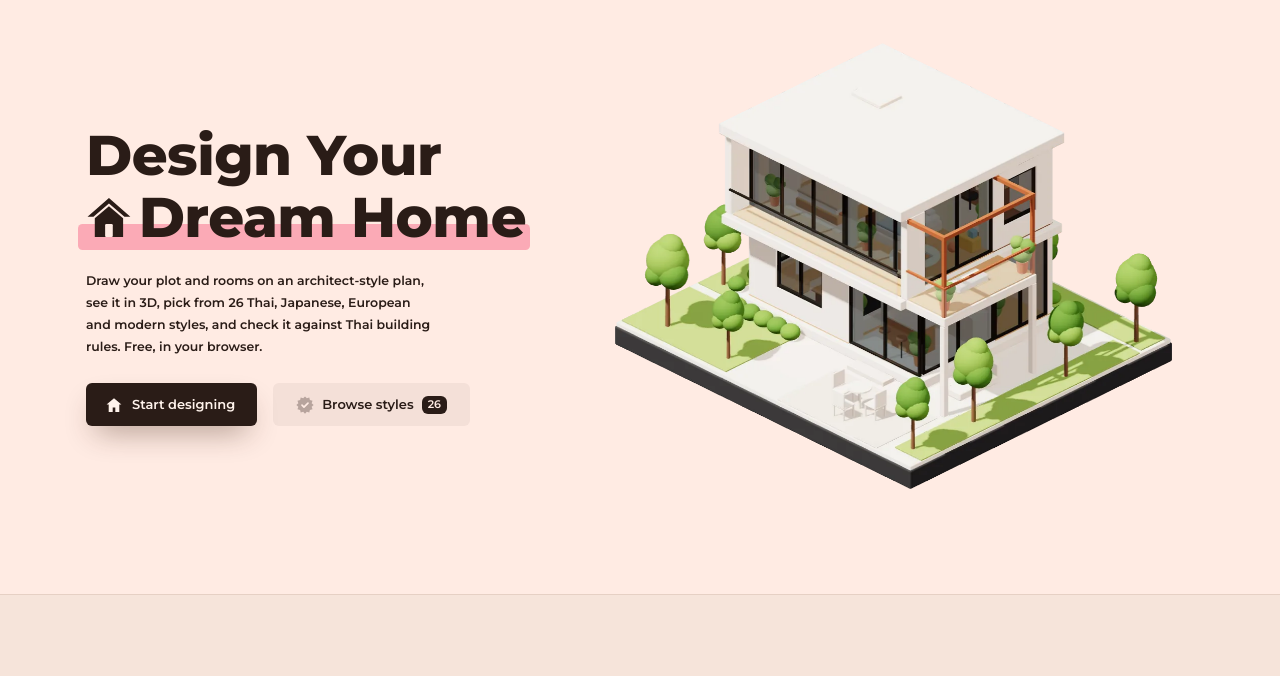
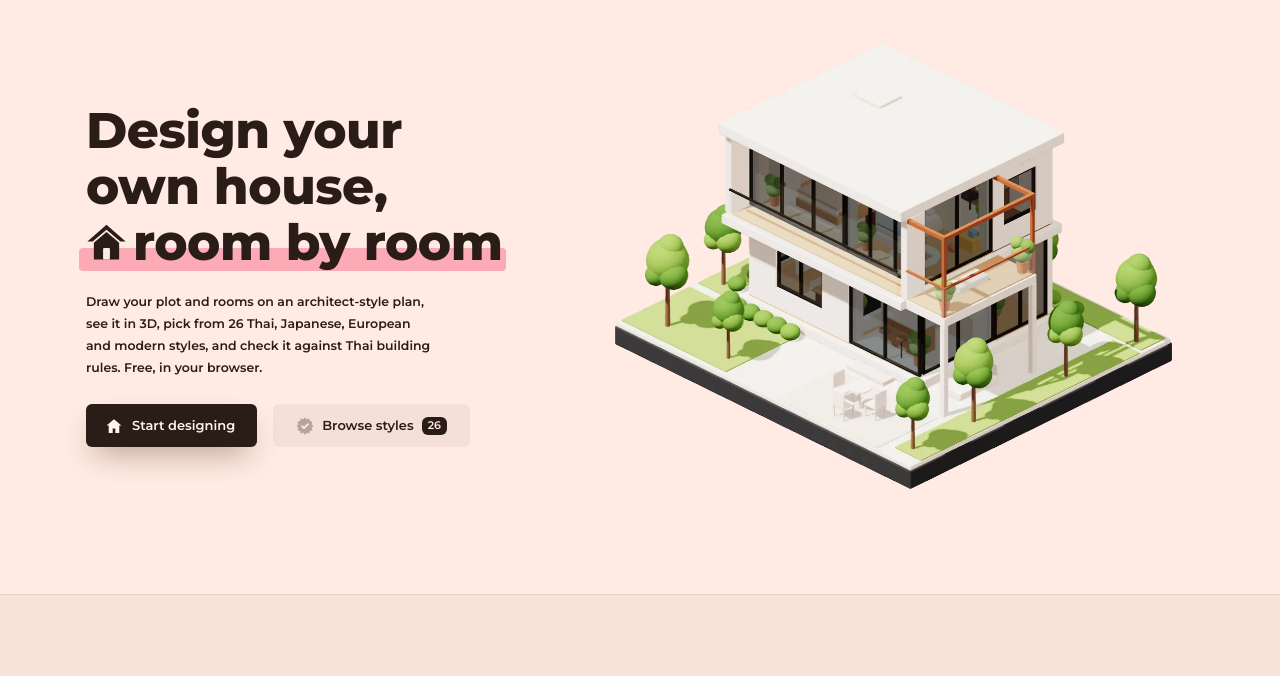
Before and after one commit to Supakk/ClovedBuild, an Astro site: page / in a window 1280 px wide. Shown: the part 64-740 px from the top of the page. Built offline with nearby package versions, Linux system fonts and the light colour scheme; Astro itself is replaced by a stand-in of ours.

Commit message:
feat(home): new hero headline, design your own house room by room

```diff
--- a/src/components/Hero.astro
+++ b/src/components/Hero.astro
@@ -12,8 +12,8 @@ const homeIcon = '<svg viewBox="0 0 16 16" fill="currentColor"><path d="M8 1.2.6
 <section aria-label="Introduction" class="pt-2 pb-12 md:pb-16">
   <div class="wrap grid items-center gap-4 md:grid-cols-[0.9fr_1.1fr]">
     <div>
-      <h1 style="--d:150ms" class="enter text-[clamp(38px,5.6vw,56px)] leading-[1.12] font-extrabold tracking-[-0.01em]">
-        <T en={`Design Your<br />${marked('Dream Home', true)}`} th={`ออกแบบ<br />${marked('บ้านในฝัน', true)}`} />
+      <h1 style="--d:150ms" class="enter text-[clamp(34px,4.5vw,50px)] leading-[1.12] font-extrabold tracking-[-0.01em]">
+        <T en={`Design your<br />own house,<br />${marked('room by room', true)}`} th={`ออกแบบบ้านของคุณเอง<br />${marked('ทีละห้อง', true)}`} />
       </h1>
       <p style="--d:300ms" class="enter mt-5 mb-[26px] max-w-[350px] text-[12.5px] leading-[1.75] font-semibold">
         <T en={`Draw your plot and rooms on an architect-style plan, see it in 3D, pick from ${n} Thai, Japanese, European and modern styles, and check it against Thai building rules. Free, in your browser.`} th={`วาดที่ดินและห้องบนผังแบบสถาปนิก ดูเป็น 3 มิติทันที เลือกได้ ${n} สไตล์ทั้งไทย ญี่ปุ่น ยุโรป โมเดิร์น และตรวจตามกฎหมายอาคารไทยให้อัตโนมัติ ใช้ฟรีบนเบราว์เซอร์`} />
```
